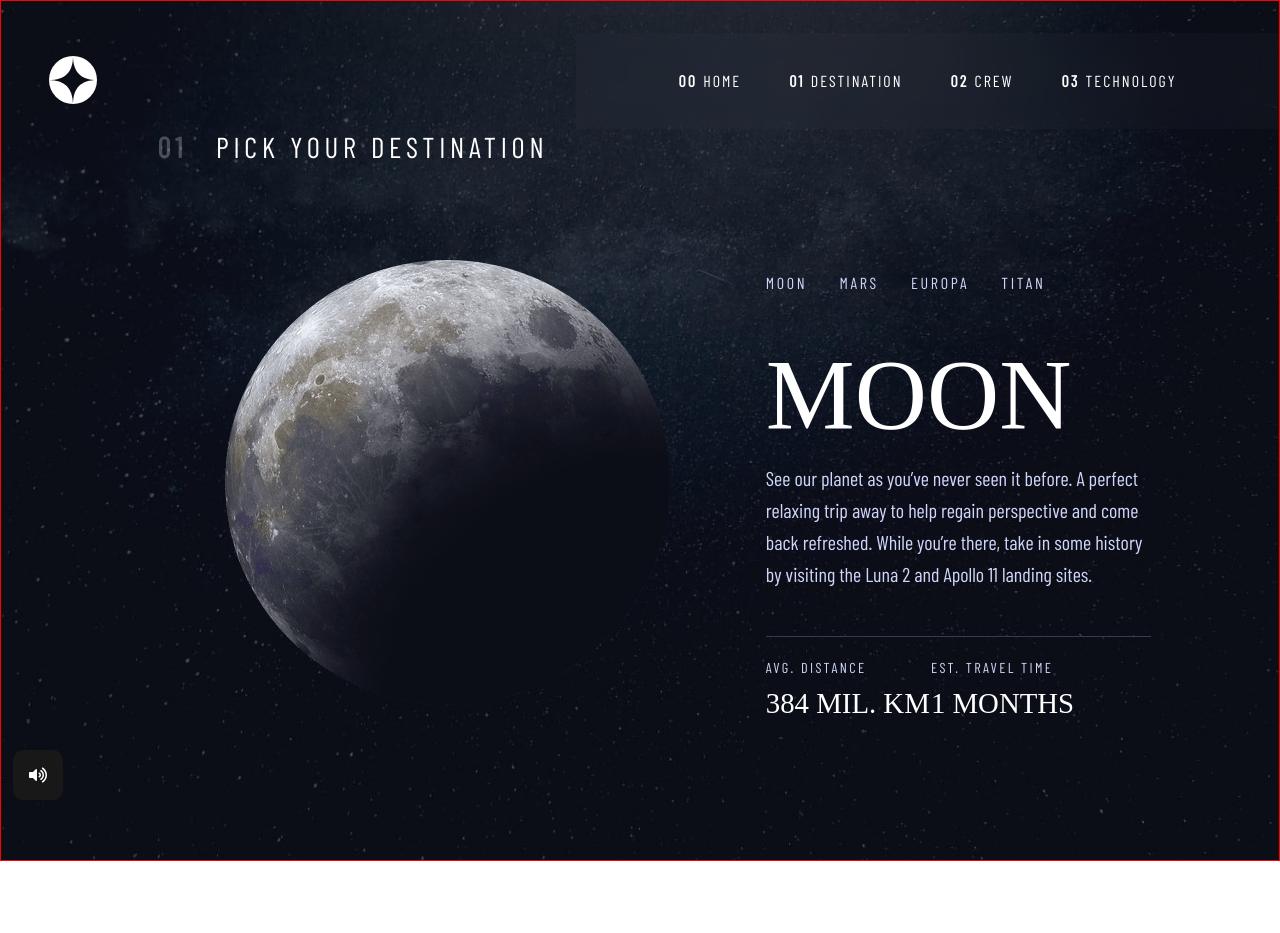
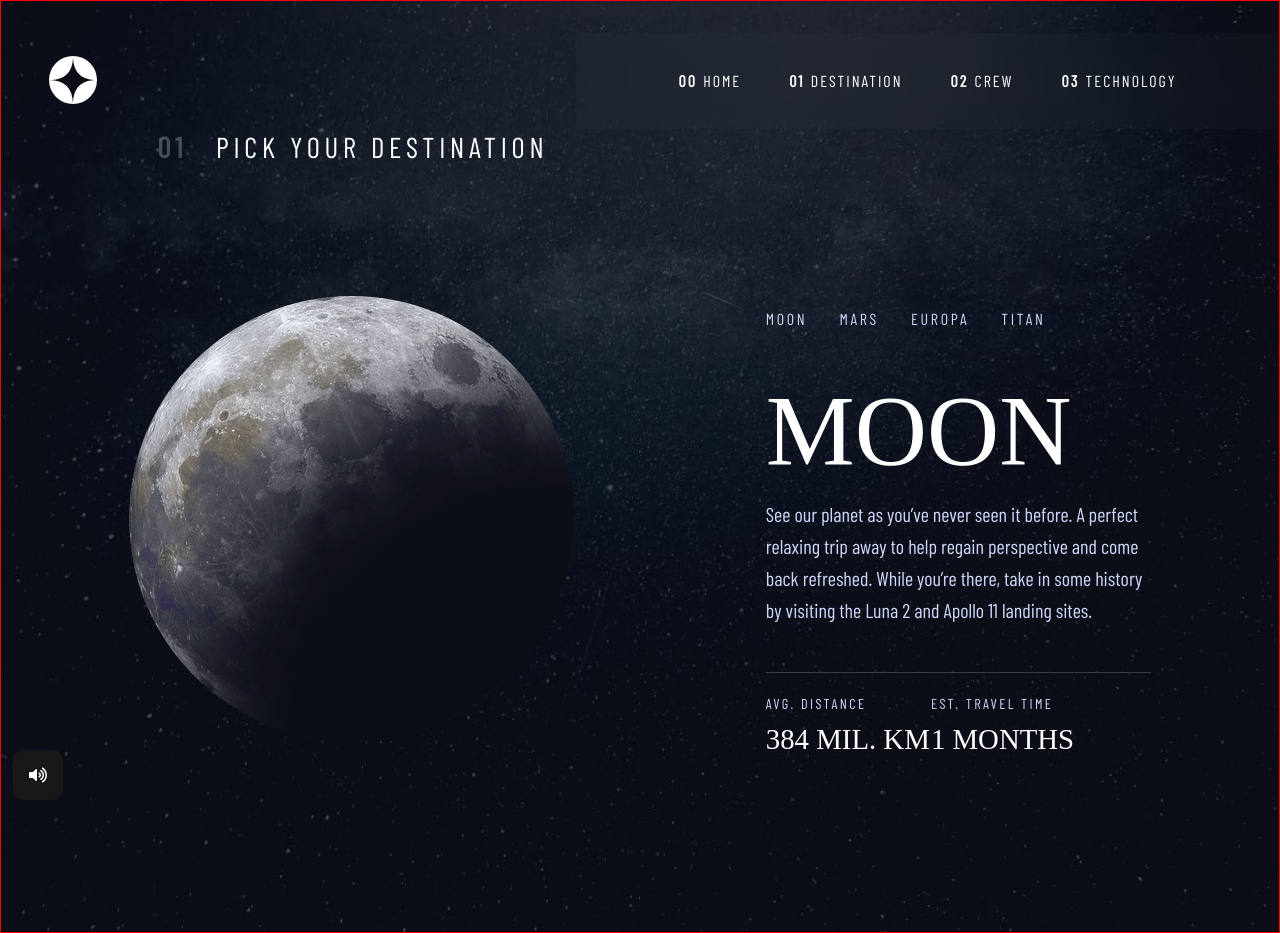
Before and after one commit to thel3onardo/space-tourism, a Vue app: page /#/destination in a window 1280 px wide. Before the commit the page ends 861 px from the top, so only its background shows below. Built offline with nearby package versions, Linux system fonts and the light colour scheme; a web font is replaced by a local one.

Commit message:
feat: Alignment in section Destionation in larger screens

```diff
--- a/src/components/DestinationItem.vue
+++ b/src/components/DestinationItem.vue
@@ -79,7 +79,7 @@ export default {
         margin: 6em 0
 
     .item__img
-        padding: 0 6em
+        padding-right: 12em
 
     .item-text
         width: 100%
--- a/src/views/Destination.vue
+++ b/src/views/Destination.vue
@@ -1,10 +1,12 @@
 <template>
   <div class="container">
       <NavBar/>
+      <transition name="fade" appear>
+        <Header :page_number="'01'" :header_label="'Pick your destination'" class="header__style"/>
+      </transition>
         <transition name="fade" appear>
         <div class="destination">
             <div class="destination__content">
-                <Header :page_number="'01'" :header_label="'Pick your destination'"/>
                 <DestinationItem :title="'moon'" :description="'See our planet as you’ve never seen it before. A perfect relaxing trip away to help regain perspective and come back refreshed. While you’re there, take in some history by visiting the Luna 2 and Apollo 11 landing sites.'" :avg_distance="384" :travel_time="1" v-if="currentDestinationItem === 1" @change-destination-item="changeCurrentDestinationItem"/>
 
                 <DestinationItem :title="'mars'" :description="'Don’t forget to pack your hiking boots. You’ll need them to tackle Olympus Mons, the tallest planetary mountain in our solar system. It’s two and a half times the size of Everest!'" :avg_distance="225" :travel_time="9" v-if="currentDestinationItem === 2" @change-destination-item="changeCurrentDestinationItem"/>
@@ -49,12 +51,16 @@ export default {
 <style lang="sass" scoped>
     @import '../sass/variables.scss'
 
+    .header__style
+        margin: 0 auto
+        width: 80%
+        max-width: 1400px
+
     .active
         color: #fff !important
         border-bottom: 3px solid $color_white !important
 
     .container
-        height: 100%
         min-height: 100vh
         width: 100%
         padding: 2em 0
@@ -67,9 +73,11 @@ export default {
     .destination
         display: flex
         flex-direction: column
+        justify-content: center
+        align-items: center
         width: 80%
-        height: 88.5%
+        min-height: calc(100vh - 64px)
+        height: 100%
         max-width: 1400px
         margin: 0 auto
-
 </style>
```
Also changed, not shown: 1 other file (tests, documents, lock files or other folders).
